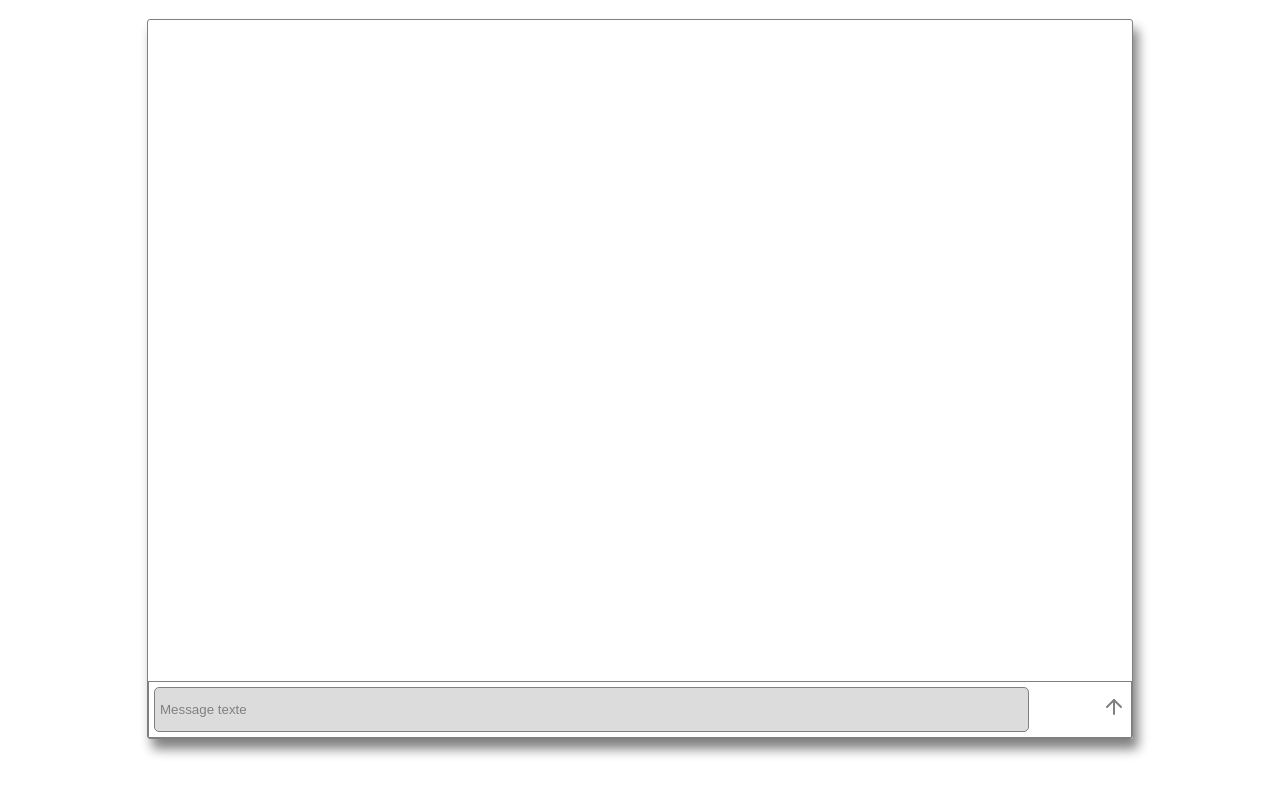
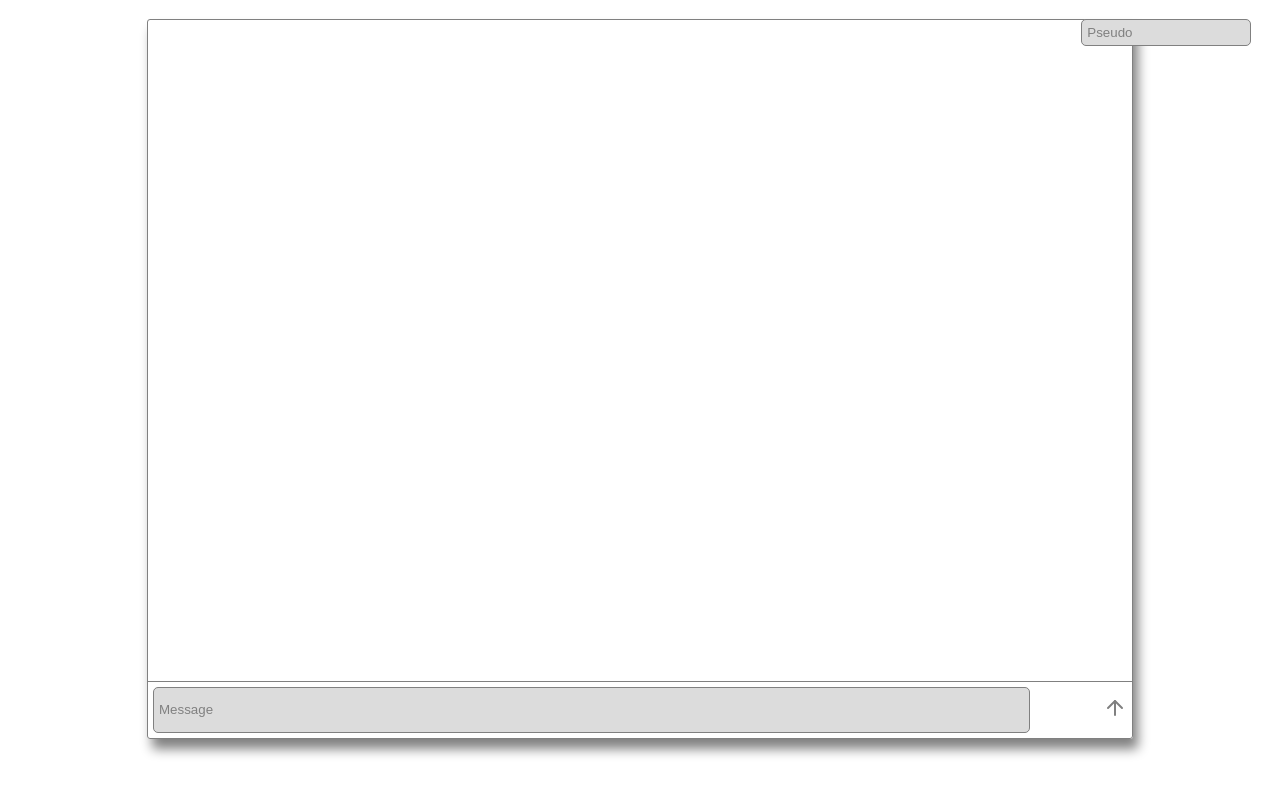
Before and after one commit to FlorianMrn/instant-messaging, a React app: page / in a window 1280 px wide. Built offline with nearby package versions, Linux system fonts and the light colour scheme.

Commit message:
Addind Pseudo input and css

```diff
--- a/src/components/App/app.scss
+++ b/src/components/App/app.scss
@@ -2,4 +2,5 @@
   font-size: 1.2em;
   text-align: center;
   margin: 1em;
+  position: relative;
 }
--- a/src/components/App/index.js
+++ b/src/components/App/index.js
@@ -4,11 +4,13 @@ import React from 'react';
 // == Import : local
 import './app.scss';
 import Thread from "src/components/Thread";
+import Pseudo from "src/components/Pseudo";
 
 // == Composant
 const App = () => (
   <div id="app">
     <Thread />
+    <Pseudo />
   </div>
 );
 
--- /dev/null
+++ b/src/components/Pseudo/index.Js
@@ -0,0 +1,15 @@
+// == Import : npm
+import React from 'react';
+
+// == Import : local
+import './pseudo.scss';
+
+// == Composant
+const Pseudo = () => (
+        <div className="pseudo">
+            <input type="text" name="pseudo" placeholder="Pseudo"/>
+        </div>
+);
+
+// == Export
+export default Pseudo;
--- /dev/null
+++ b/src/components/Pseudo/pseudo.scss
@@ -0,0 +1,20 @@
+.pseudo {
+    position: absolute;
+    right: 0;
+    top: 0;
+
+    & input {
+        width: 90%;
+        height: 100%;
+        box-sizing: border-box;
+        border: 1px solid grey;
+        border-radius: 5px;
+        padding: 5px;
+        color: black;
+        background-color: #DCDCDC;
+
+            &::placeholder {
+                color: grey;
+            }
+    }
+}
--- a/src/components/Thread/index.js
+++ b/src/components/Thread/index.js
@@ -9,7 +9,7 @@ import { FiArrowUp } from "react-icons/fi";
 const Thread = () => (
   <div className="thread">
     <div className="thread-texting">
-        <input type="text" name="name" placeholder="Message texte"/>
+        <input type="text" name="message" placeholder="Message"/>
         <div className="thread-texting-send"><FiArrowUp/></div>
     </div>
   </div>
--- a/src/components/Thread/thread.scss
+++ b/src/components/Thread/thread.scss
@@ -14,7 +14,7 @@
             width: 100%;
             margin: auto;
             height: 8%;
-            border: 1px solid grey;
+            border-top: 1px solid grey;
             display: flex;
             flex-direction: center;
             align-items: center;
@@ -43,7 +43,7 @@
                     color: grey;
 
                         &:hover {
-                            color: 	#4169E1;
+                            color: 	#000080;
                         }
                 }
         }
```
